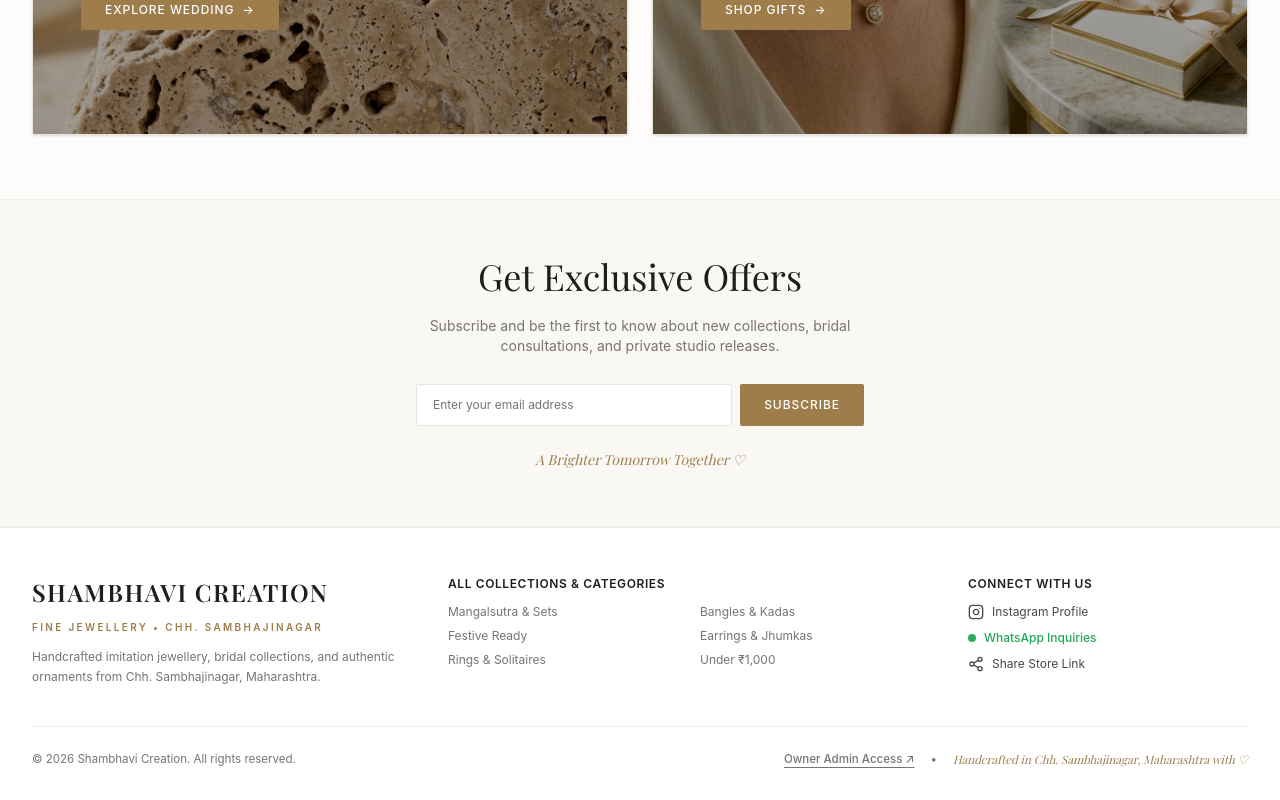
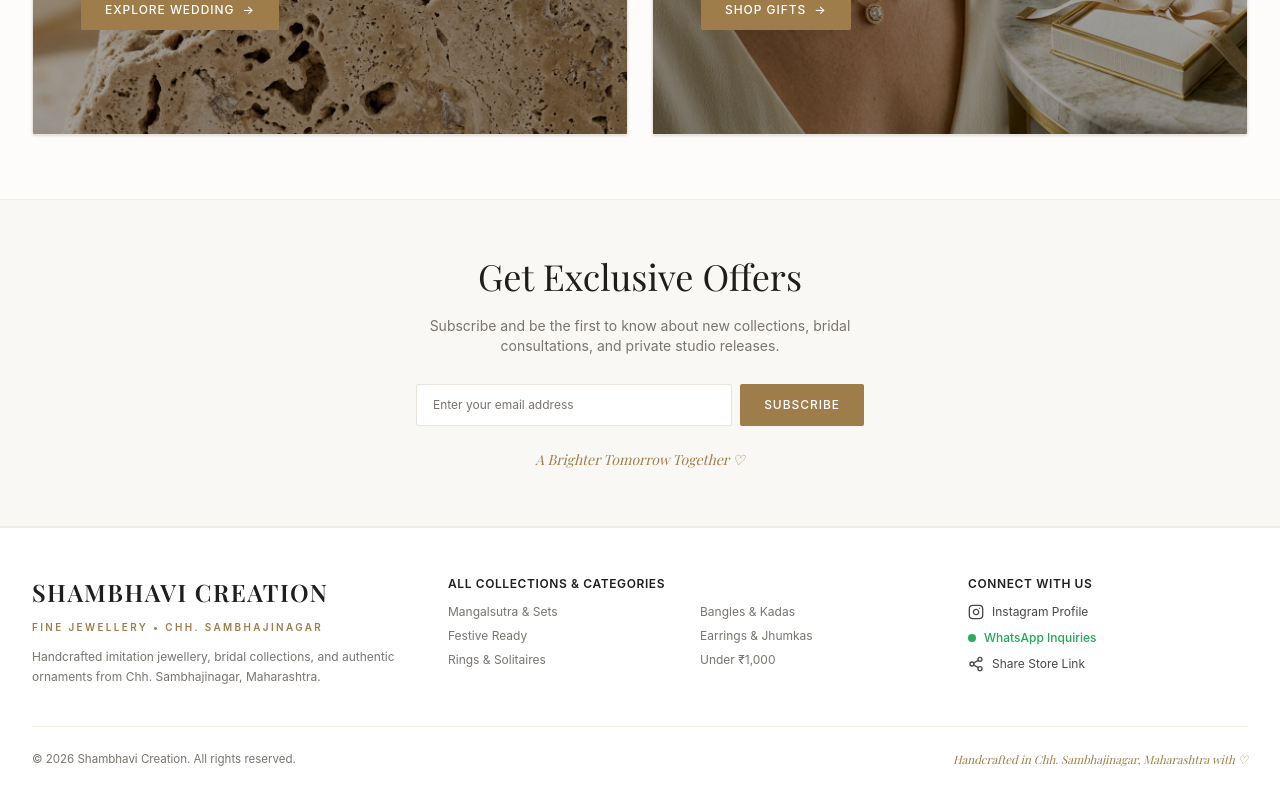
Before and after one commit to varad3288/shambhavi-creation, a React (Vite) app: page / in a window 1280 px wide. Shown: the part 2756-3556 px from the top of the page. Built offline with nearby package versions, Linux system fonts and the light colour scheme; a web font is replaced by a local one.

Commit message:
remove public owner admin access button from footer

```diff
--- a/src/App.tsx
+++ b/src/App.tsx
@@ -1390,25 +1390,12 @@ export default function App() {
             </div>
           </div>
 
-          {/* Bottom Copyright & Admin Access */}
+          {/* Bottom Copyright */}
           <div className="pt-6 flex flex-col sm:flex-row items-center justify-between text-[0.72rem] text-[#78746F] gap-2">
             <p>© {CURRENT_YEAR} {storeSettings.storeName}. All rights reserved.</p>
-            <div className="flex items-center gap-4">
-              <button
-                onClick={() => {
-                  setCurrentView("admin");
-                  window.location.hash = "#admin";
-                  window.scrollTo({ top: 0, behavior: "smooth" });
-                }}
-                className="hover:text-[#9E7D4B] transition-colors underline underline-offset-4 cursor-pointer font-medium"
-              >
-                Owner Admin Access ↗
-              </button>
-              <span>•</span>
-              <p className="font-serif-luxury italic text-[#9E7D4B]">
-                Handcrafted in {storeSettings.city} with ♡
-              </p>
-            </div>
+            <p className="font-serif-luxury italic text-[#9E7D4B]">
+              Handcrafted in {storeSettings.city} with ♡
+            </p>
           </div>
         </div>
       </footer>
```
